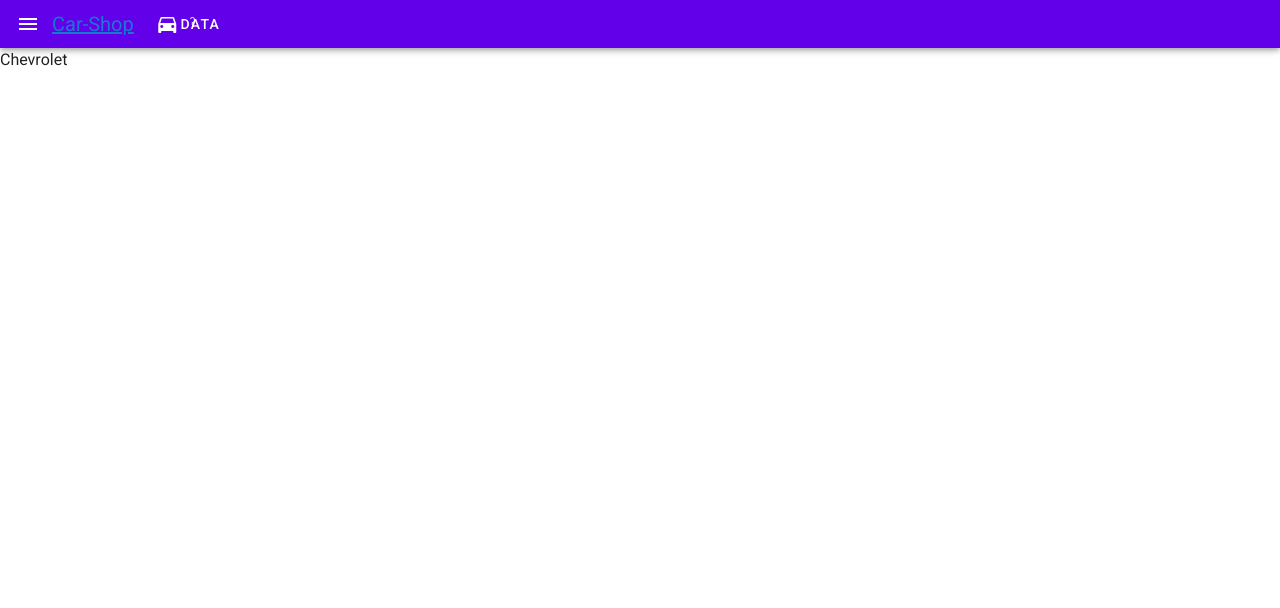
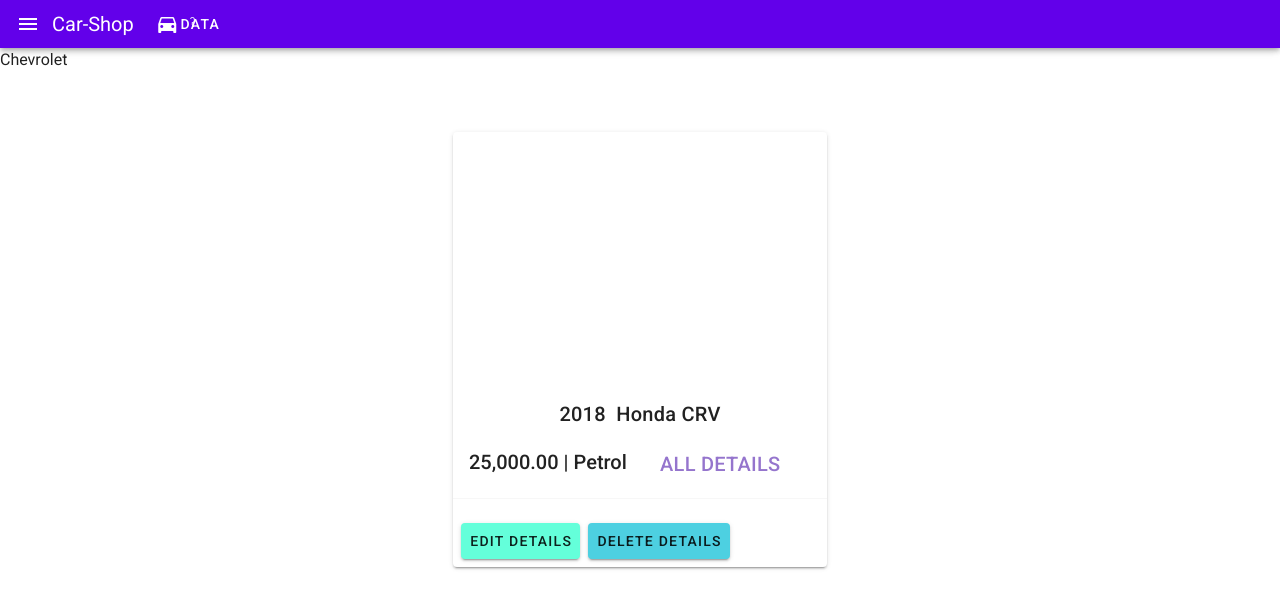
Before and after one commit to vihang2k23/Car-shop, a Vue app: page /carsview/Chevrolet in a window 1280 px wide. Shown: the top 608 px of the page. Built offline with nearby package versions, Linux system fonts and the light colour scheme.

Commit message:
all_car_details_page_done

```diff
--- a/src/components/Navbar.vue
+++ b/src/components/Navbar.vue
@@ -7,7 +7,7 @@
       >
         <v-app-bar-nav-icon></v-app-bar-nav-icon>
 
-       <router-link to="/"> <v-toolbar-title>Car-Shop</v-toolbar-title> </router-link>
+       <router-link to="/" class="text-decoration-none text-white"> <v-toolbar-title>Car-Shop</v-toolbar-title> </router-link>
 
         <!-- <v-spacer></v-spacer> -->
         <v-menu
--- a/src/json/cars_details.json
+++ b/src/json/cars_details.json
@@ -5,8 +5,8 @@
         "modal" : "Honda CRV",
         "price" :"25,000.00",
         "mainImage":"Honda-CRV-0.jpeg",
-        "images":["Honda-CRV-0.jpeg","Honda-CRV-0.jpeg","Honda-CRV-0.jpeg"],
-        "description": "",
+        "images":["Honda-CRV-0.jpeg","Honda-CITY-0.jpeg","Honda-CRV-0.jpeg"],
+        "description": "The Honda CR-V had a cult following in India. It was the ultimate Honda for our country as it offered a blend of an SUV-like stance and ground clearance, yet was very car-like to drive",
         "uploadedOn": "12/12/2021",
         "year":2018,
         "fuel":"Petrol"
@@ -55,9 +55,86 @@
         "year":2018,
         "fuel":"Petrol"
     }],
-    "Toyota":[],
-    "Chevrolet":[],
-   "Tata":[],
-   "Ford":[]
+    "Toyota":[{
+        "id": 2 ,
+        "name" : "Honda",
+        "modal" : "Honda CITY",
+        "price" :"5,000,00.00",
+        "mainImage":"Honda-CITY-0.jpeg",
+        "images":["Honda-CITY-0.jpeg","Honda-CITY-0.jpeg","Honda-CITY-0.jpeg"],
+        "description": "",
+        "uploadedOn": "12/12/2010",
+        "year":2016,
+        "fuel":"Petrol"
+    },{
+        "id": 1 ,
+        "name" : "Honda",
+        "modal" : "Honda CRV",
+        "price" :"25,000.00",
+        "mainImage":"Honda-CRV-0.jpeg",
+        "images":["Honda-CRV-0.jpeg","Honda-CITY-0.jpeg","Honda-CRV-0.jpeg"],
+        "description": "The Honda CR-V had a cult following in India. It was the ultimate Honda for our country as it offered a blend of an SUV-like stance and ground clearance, yet was very car-like to drive",
+        "uploadedOn": "12/12/2021",
+        "year":2018,
+        "fuel":"Petrol"
+    },{
+        "id": 2 ,
+        "name" : "Honda",
+        "modal" : "Honda CITY",
+        "price" :"5,000,00.00",
+        "mainImage":"Honda-CITY-0.jpeg",
+        "images":["Honda-CITY-0.jpeg","Honda-CITY-0.jpeg","Honda-CITY-0.jpeg"],
+        "description": "",
+        "uploadedOn": "12/12/2010",
+        "year":2016,
+        "fuel":"Petrol"
+    }],
+    "Chevrolet":[{
+        "id": 1 ,
+        "name" : "Honda",
+        "modal" : "Honda CRV",
+        "price" :"25,000.00",
+        "mainImage":"Honda-CRV-0.jpeg",
+        "images":["Honda-CRV-0.jpeg","Honda-CITY-0.jpeg","Honda-CRV-0.jpeg"],
+        "description": "The Honda CR-V had a cult following in India. It was the ultimate Honda for our country as it offered a blend of an SUV-like stance and ground clearance, yet was very car-like to drive",
+        "uploadedOn": "12/12/2021",
+        "year":2018,
+        "fuel":"Petrol"
+    }],
+   "Tata":[{
+    "id": 1 ,
+    "name" : "Honda",
+    "modal" : "Honda CRV",
+    "price" :"25,000.00",
+    "mainImage":"Honda-CRV-0.jpeg",
+    "images":["Honda-CRV-0.jpeg","Honda-CITY-0.jpeg","Honda-CRV-0.jpeg"],
+    "description": "The Honda CR-V had a cult following in India. It was the ultimate Honda for our country as it offered a blend of an SUV-like stance and ground clearance, yet was very car-like to drive",
+    "uploadedOn": "12/12/2021",
+    "year":2018,
+    "fuel":"Petrol"
+}],
+   "Ford":[{
+    "id": 1 ,
+    "name" : "Honda",
+    "modal" : "Honda CRV",
+    "price" :"25,000.00",
+    "mainImage":"Honda-CRV-0.jpeg",
+    "images":["Honda-CRV-0.jpeg","Honda-CITY-0.jpeg","Honda-CRV-0.jpeg"],
+    "description": "The Honda CR-V had a cult following in India. It was the ultimate Honda for our country as it offered a blend of an SUV-like stance and ground clearance, yet was very car-like to drive",
+    "uploadedOn": "12/12/2021",
+    "year":2018,
+    "fuel":"Petrol"
+},{
+    "id": 2 ,
+    "name" : "Honda",
+    "modal" : "Honda CITY",
+    "price" :"5,000,00.00",
+    "mainImage":"Honda-CITY-0.jpeg",
+    "images":["Honda-CITY-0.jpeg","Honda-CITY-0.jpeg","Honda-CITY-0.jpeg"],
+    "description": "",
+    "uploadedOn": "12/12/2010",
+    "year":2016,
+    "fuel":"Petrol"
+}]
 
 }
--- a/src/views/cardetails/CarDetails.vue
+++ b/src/views/cardetails/CarDetails.vue
@@ -1,30 +1,70 @@
 <template>
-    <div class="justify-content-evenly row">
-         <div class="col-8" v-for="data in getCarInfo " :key="data.id" >
+    <div class="containe-fluid m-0 p-0">
+        <div class="justify-content-evenly row" v-for="data in getCarInfo " :key="data.id" >
+         <div class="col-8"  >
             <div >
-                <img :src="getImageUrl(data.name,data.mainImage)" alt="" class="rounded mx-auto d-block  mainImage">
+                <img
+                v-if="mainImage.length < 1 ?  mainImage = getImageUrl(data.name,data.mainImage) : mainImage"
+                :src="mainImage"
+                alt="" class="rounded mx-auto d-block  w-50 h-50">
 
             </div>
 
-            <div class="justify-content-center row"  v-for="(eachCarImage,i) in data.images" :key="i" >
+            <div class="justify-content-center row mt-5"  >
 
-                <img :src="getImageUrl(data.name,eachCarImage)" alt="" class="rounded mx-auto d-block  h-50 w-50 thumbnailImage">
+                <img  v-for="(eachCarImage,i) in data.images" :key="i"
+                 :src="getImageUrl(data.name,eachCarImage)" alt=""
+                  @click="mainImage=getImageUrl(data.name,eachCarImage)"
+                  class="rounded mx-auto d-block  thumbnailImage">
 
 
             </div>
 
          </div>
-         <div class="col-4"></div>
+         <div class="col-4">
+            <template>
+  <v-card
+    class="mx-auto"
+    color="#26c6da"
+    dark
+    max-width="400"
+  >
+    <v-card-title class="text-h5 font-weight-bold text-white">
+      {{ data.name }} | &nbsp;
+      <span >{{ data.modal }}</span>
+    </v-card-title>
+    <v-card-text class="text-h5 font-weight-bold">
+    {{ data.price }} | &nbsp;
+    <span> {{ data.fuel }}</span>
+    </v-card-text>
+
+
+    <v-card-text class="text-h5 font-weight-bold">
+  Model Year :  {{ data.year }}
+
+    </v-card-text >
+    <v-card-text class="text-h5 font-weight-bold">
+       Uploaded On : {{ data.uploadedOn }}
+    </v-card-text>
+    <v-card-text class="text-h6 font-weight-bold">
+  <span class="text-white">Details</span>: {{ data.description }}
+    </v-card-text>
+  </v-card>
+</template>
+         </div>
+    </div>
+
     </div>
 </template>
 <script>
+// getImageUrl(data.name,data.mainImage)
 import cardetails from "../../json/cars_details.json"
 export default{
     name:"CarDetails",
    data(){
     return {
     myCarDetails:cardetails,
-
+    mainImage:""
         // carName :this.$route.params.category,
         // carFiled:this.$route.params.id
 }
```
